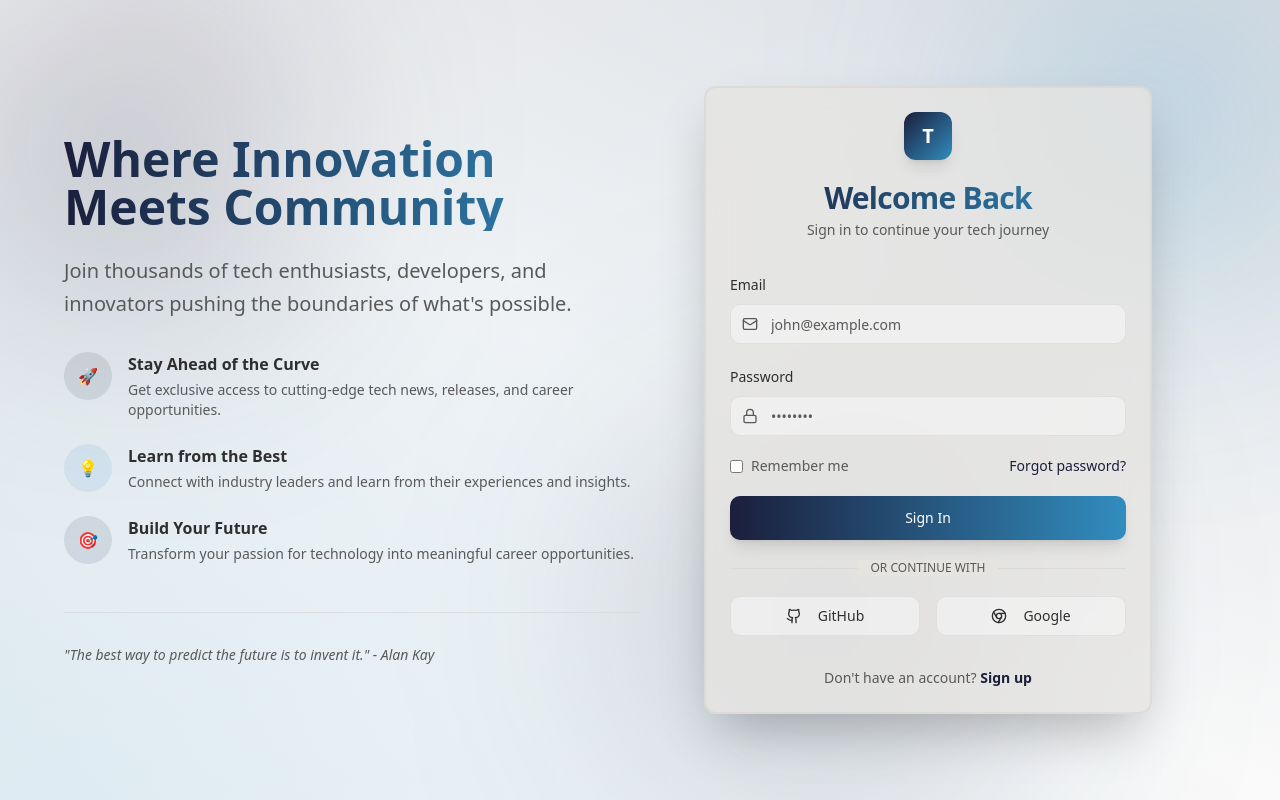
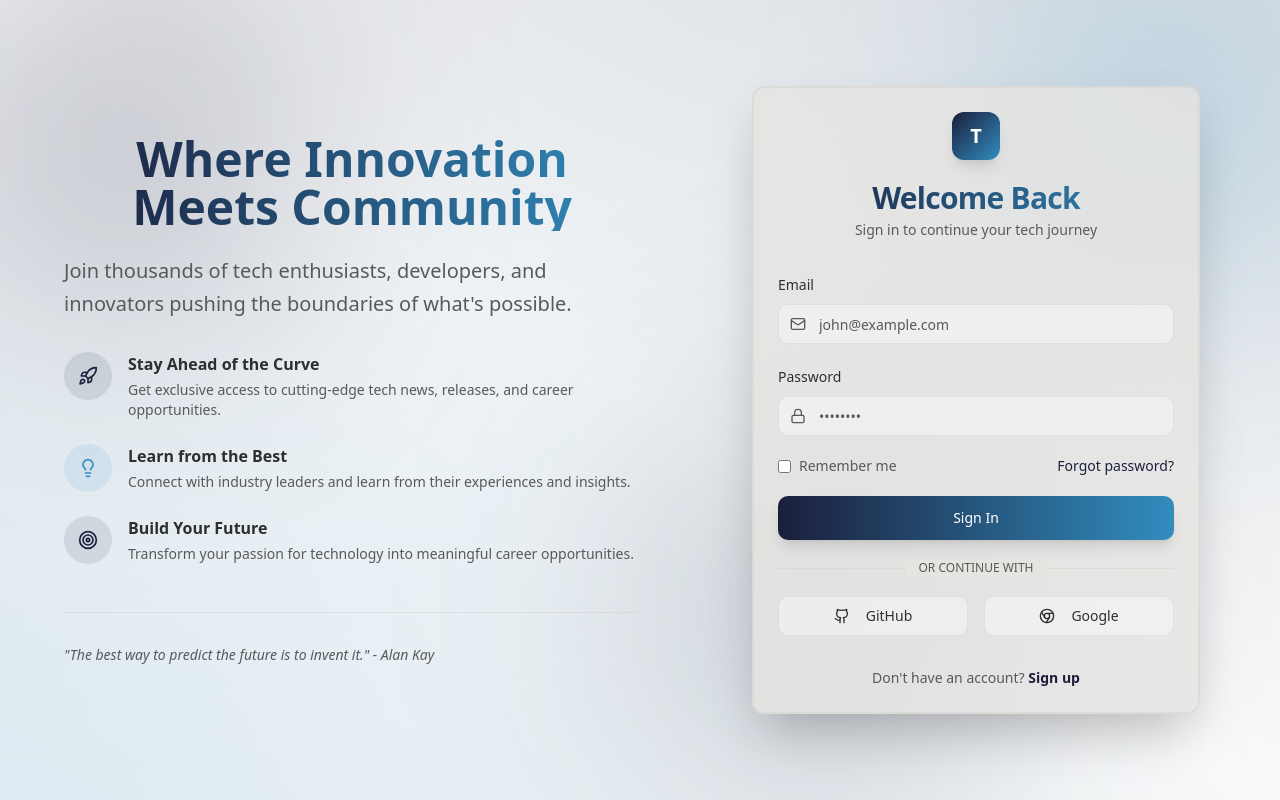
Before and after one commit to shivasayz/Elevare., a React (Vite) app: page /login in a window 1280 px wide. Built offline with nearby package versions, Linux system fonts and the light colour scheme; the HTML template or start-up script is replaced by a standard one.

Commit message:
fixed login page and desibled integrations

```diff
--- a/src/integrations/supabase/client.ts
+++ b/src/integrations/supabase/client.ts
@@ -1,17 +1,17 @@
-// This file is automatically generated. Do not edit it directly.
-import { createClient } from '@supabase/supabase-js';
-import type { Database } from './types';
+// // This file is automatically generated. Do not edit it directly.
+// import { createClient } from '@supabase/supabase-js';
+// import type { Database } from './types';
 
-const SUPABASE_URL = import.meta.env.VITE_SUPABASE_URL;
-const SUPABASE_PUBLISHABLE_KEY = import.meta.env.VITE_SUPABASE_PUBLISHABLE_KEY;
+// const SUPABASE_URL = import.meta.env.VITE_SUPABASE_URL;
+// const SUPABASE_PUBLISHABLE_KEY = import.meta.env.VITE_SUPABASE_PUBLISHABLE_KEY;
 
-// Import the supabase client like this:
-// import { supabase } from "@/integrations/supabase/client";
+// // Import the supabase client like this:
+// // import { supabase } from "@/integrations/supabase/client";
 
-export const supabase = createClient<Database>(SUPABASE_URL, SUPABASE_PUBLISHABLE_KEY, {
-  auth: {
-    storage: localStorage,
-    persistSession: true,
-    autoRefreshToken: true,
-  }
-});
+// export const supabase = createClient<Database>(SUPABASE_URL, SUPABASE_PUBLISHABLE_KEY, {
+//   auth: {
+//     storage: localStorage,
+//     persistSession: true,
+//     autoRefreshToken: true,
+//   }
+// });
--- a/src/pages/Login.tsx
+++ b/src/pages/Login.tsx
@@ -12,6 +12,7 @@ import {
 import { Separator } from "@/components/ui/separator";
 import { Link } from "react-router-dom";
 import { Mail, Lock, Github, Chrome } from "lucide-react";
+import { Rocket, Lightbulb, Target } from "lucide-react";
 
 const Login = () => {
   return (
@@ -27,44 +28,63 @@ const Login = () => {
 
       {/* Content Layer */}
       <div className="relative min-h-screen flex items-center justify-center p-4">
-        <div className="w-full max-w-6xl flex items-center gap-16">
+        <div className="w-full max-w-6xl flex items-center gap-28">
           {/* Left Side - Motivational Content */}
           <div className="hidden lg:flex flex-col justify-center flex-1 max-w-xl">
-            <h1 className="text-5xl font-bold mb-6 bg-gradient-to-r from-primary to-accent bg-clip-text text-transparent">
+            <h1 className="text-5xl font-bold mb-6 bg-gradient-to-r from-primary to-accent bg-clip-text text-transparent text-center">
               Where Innovation Meets Community
             </h1>
             <p className="text-xl text-muted-foreground mb-8 leading-relaxed">
-              Join thousands of tech enthusiasts, developers, and innovators pushing the boundaries of what's possible.
+              Join thousands of tech enthusiasts, developers, and innovators
+              pushing the boundaries of what's possible.
             </p>
             <div className="space-y-6">
               <div className="flex items-start gap-4">
                 <div className="w-12 h-12 rounded-full bg-primary/10 flex items-center justify-center flex-shrink-0">
-                  <span className="text-primary font-bold">🚀</span>
+                  <Rocket className="text-primary w-5 h-5" />
                 </div>
                 <div>
-                  <h3 className="font-semibold text-foreground mb-1">Stay Ahead of the Curve</h3>
-                  <p className="text-muted-foreground text-sm">Get exclusive access to cutting-edge tech news, releases, and career opportunities.</p>
+                  <h3 className="font-semibold text-foreground mb-1">
+                    Stay Ahead of the Curve
+                  </h3>
+                  <p className="text-muted-foreground text-sm">
+                    Get exclusive access to cutting-edge tech news, releases,
+                    and career opportunities.
+                  </p>
                 </div>
               </div>
+
               <div className="flex items-start gap-4">
                 <div className="w-12 h-12 rounded-full bg-accent/10 flex items-center justify-center flex-shrink-0">
-                  <span className="text-accent font-bold">💡</span>
+                  <Lightbulb className="text-accent w-5 h-5" />
                 </div>
                 <div>
-                  <h3 className="font-semibold text-foreground mb-1">Learn from the Best</h3>
-                  <p className="text-muted-foreground text-sm">Connect with industry leaders and learn from their experiences and insights.</p>
+                  <h3 className="font-semibold text-foreground mb-1">
+                    Learn from the Best
+                  </h3>
+                  <p className="text-muted-foreground text-sm">
+                    Connect with industry leaders and learn from their
+                    experiences and insights.
+                  </p>
                 </div>
               </div>
+
               <div className="flex items-start gap-4">
                 <div className="w-12 h-12 rounded-full bg-primary/10 flex items-center justify-center flex-shrink-0">
-                  <span className="text-primary font-bold">🎯</span>
+                  <Target className="text-primary w-5 h-5" />
                 </div>
                 <div>
-                  <h3 className="font-semibold text-foreground mb-1">Build Your Future</h3>
-                  <p className="text-muted-foreground text-sm">Transform your passion for technology into meaningful career opportunities.</p>
+                  <h3 className="font-semibold text-foreground mb-1">
+                    Build Your Future
+                  </h3>
+                  <p className="text-muted-foreground text-sm">
+                    Transform your passion for technology into meaningful career
+                    opportunities.
+                  </p>
                 </div>
               </div>
             </div>
+
             <div className="mt-12 pt-8 border-t border-border/50">
               <p className="text-sm text-muted-foreground italic">
                 "The best way to predict the future is to invent it." - Alan Kay
@@ -91,7 +111,9 @@ const Login = () => {
 
             <CardContent className="space-y-5">
               <div className="space-y-2">
-              <Label htmlFor="email" className="text-foreground font-medium">Email</Label>
+                <Label htmlFor="email" className="text-foreground font-medium">
+                  Email
+                </Label>
                 <div className="relative group">
                   <Mail className="absolute left-3 top-1/2 -translate-y-1/2 h-4 w-4 text-muted-foreground group-focus-within:text-primary transition-colors" />
                   <Input
@@ -104,7 +126,12 @@ const Login = () => {
               </div>
 
               <div className="space-y-2">
-              <Label htmlFor="password" className="text-foreground font-medium">Password</Label>
+                <Label
+                  htmlFor="password"
+                  className="text-foreground font-medium"
+                >
+                  Password
+                </Label>
                 <div className="relative group">
                   <Lock className="absolute left-3 top-1/2 -translate-y-1/2 h-4 w-4 text-muted-foreground group-focus-within:text-primary transition-colors" />
                   <Input
@@ -118,17 +145,26 @@ const Login = () => {
 
               <div className="flex items-center justify-between">
                 <label className="flex items-center space-x-2 cursor-pointer">
-                <input type="checkbox" className="rounded border-border bg-background/50 text-primary focus:ring-primary" />
+                  <input
+                    type="checkbox"
+                    className="rounded border-border bg-background/50 text-primary focus:ring-primary"
+                  />
                   <span className="text-sm text-muted-foreground">
                     Remember me
                   </span>
                 </label>
-              <Link to="#" className="text-sm text-primary hover:text-accent transition-colors font-medium">
+                <Link
+                  to="#"
+                  className="text-sm text-primary hover:text-accent transition-colors font-medium"
+                >
                   Forgot password?
                 </Link>
               </div>
 
-            <Button className="w-full bg-gradient-to-r from-primary to-accent hover:opacity-90 transition-opacity text-white shadow-lg" size="lg">
+              <Button
+                className="w-full bg-gradient-to-r from-primary to-accent hover:opacity-90 transition-opacity text-white shadow-lg"
+                size="lg"
+              >
                 Sign In
               </Button>
 
@@ -144,11 +180,17 @@ const Login = () => {
               </div>
 
               <div className="grid grid-cols-2 gap-4">
-              <Button variant="outline" className="w-full bg-background/50 border-border/50 hover:bg-background/80 hover:border-primary/50 transition-all">
+                <Button
+                  variant="outline"
+                  className="w-full bg-background/50 border-border/50 hover:bg-background/80 hover:border-primary/50 transition-all"
+                >
                   <Github className="mr-2 h-4 w-4" />
                   GitHub
                 </Button>
-              <Button variant="outline" className="w-full bg-background/50 border-border/50 hover:bg-background/80 hover:border-primary/50 transition-all">
+                <Button
+                  variant="outline"
+                  className="w-full bg-background/50 border-border/50 hover:bg-background/80 hover:border-primary/50 transition-all"
+                >
                   <Chrome className="mr-2 h-4 w-4" />
                   Google
                 </Button>
```
Lines whose indentation alone changed are shown as unchanged.
